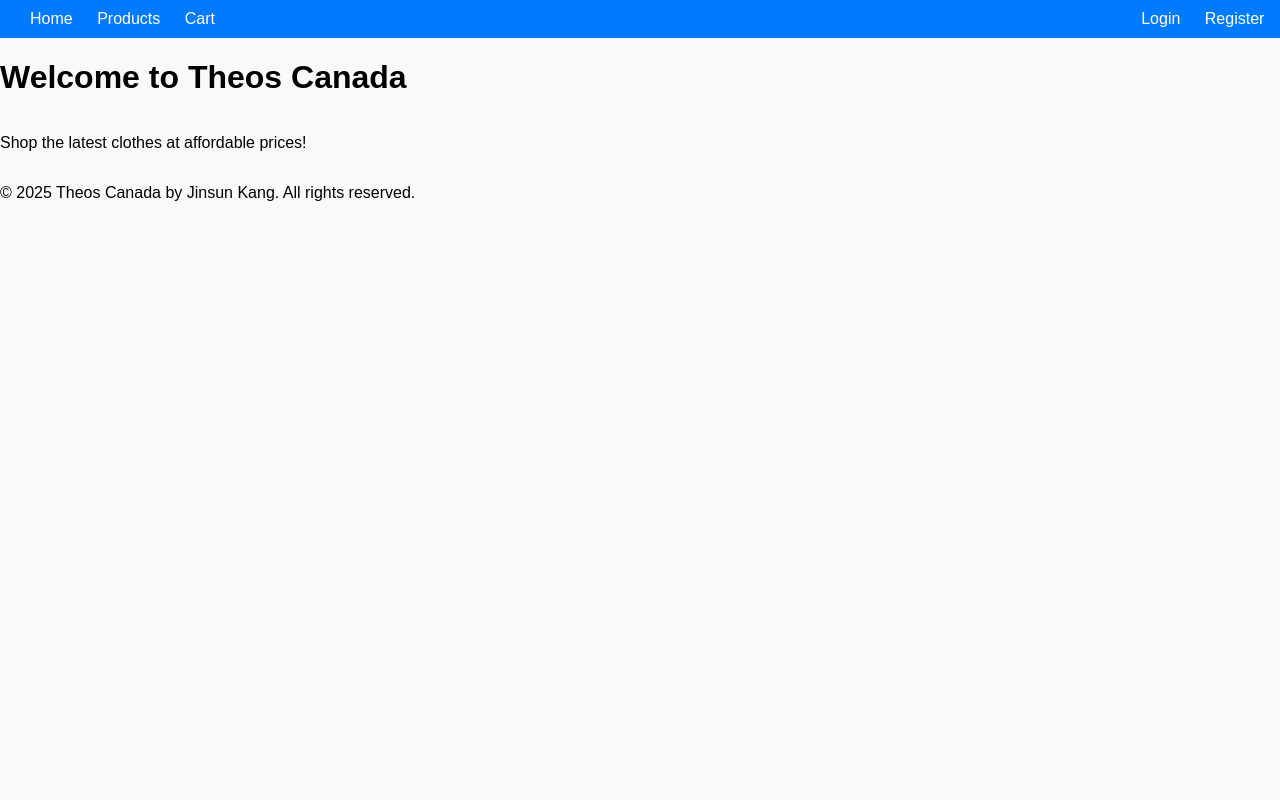
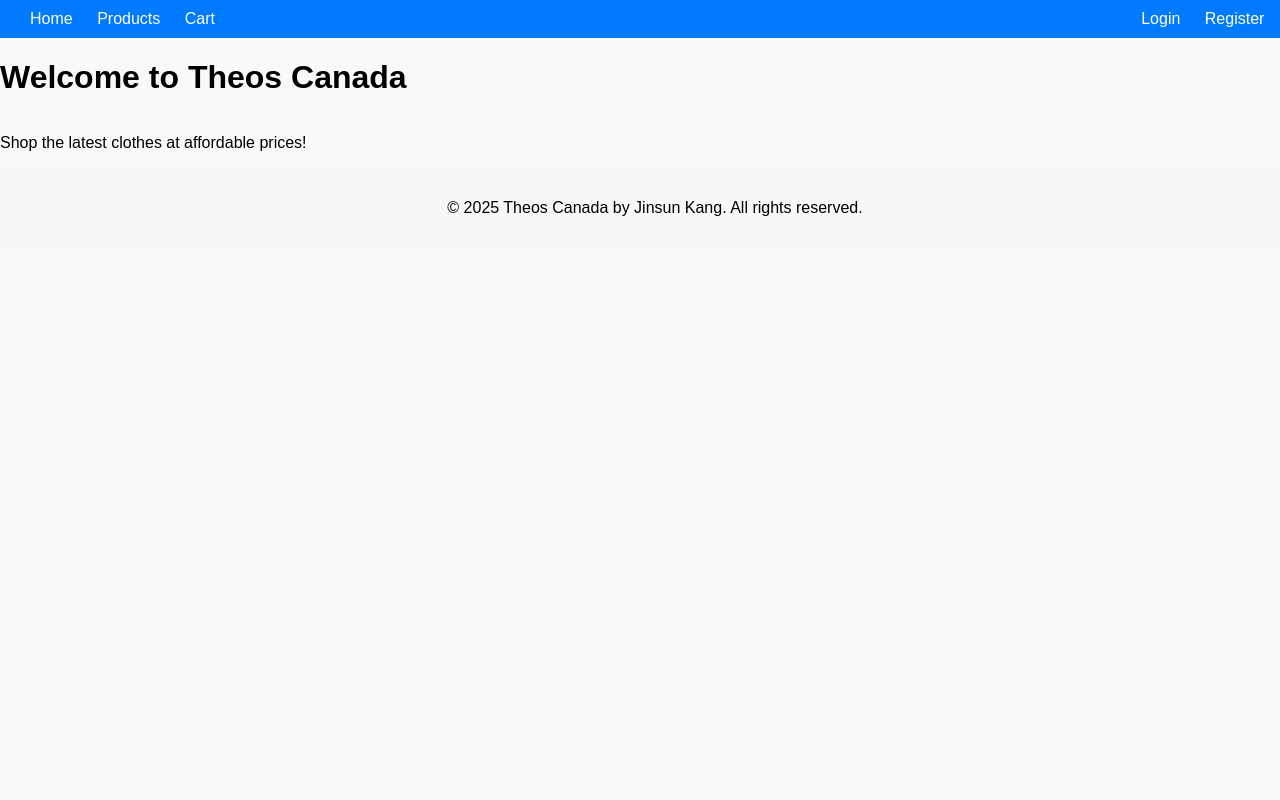
Before and after one commit to jinsunkang1980/Ecommerce_assignment, a PHP site: page /index.php in a window 1280 px wide. Run offline with PHP 8.4, Linux system fonts and the light colour scheme.

Commit message:
Update footer.php

```diff
--- a/ecommerce_jsk/includes/footer.php
+++ b/ecommerce_jsk/includes/footer.php
@@ -1,5 +1,29 @@
 <footer>
-        <p>&copy; 2025 Theos Canada by Jinsun Kang. All rights reserved.</p>
-    </footer>
-</body>
-</html>
+    <p>&copy; 2025 Theos Canada by Jinsun Kang. All rights reserved.</p>
+</footer>
+
+<style>
+    /* Make sure the body takes the full height */
+    html, body {
+        height: 100%;
+        margin: 0;
+        padding: 0;
+        display: flex;
+        flex-direction: column;
+    }
+
+    /* Push content to take available space */
+    .content {
+        flex: 1;
+    }
+
+    /* Fixed Footer at the Bottom */
+    footer {
+        text-align: center;
+        padding: 15px;
+        width: 100%;
+        background-color: #f8f8f8;
+        position: relative;
+        bottom: 0;
+    }
+</style>
```
